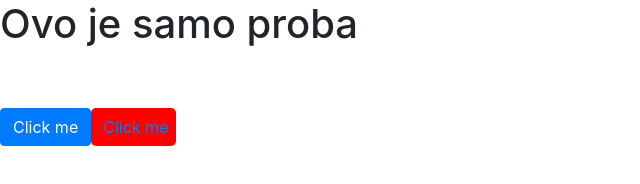
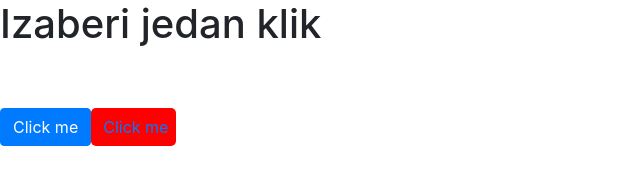
Before and after one commit to StankovicMarko333/Hello, a plain HTML site: page index.html in a window 1280 px wide. Shown: the whole page, without its empty margins (0-640 px from the left). Drawn offline with nearby package versions, Linux system fonts and the light colour scheme.

Commit message:
Update index.html

```diff
--- a/index.html
+++ b/index.html
@@ -17,7 +17,7 @@
         <!--[if lt IE 7]>
             <p class="browsehappy">You are using an <strong>outdated</strong> browser. Please <a href="#">upgrade your browser</a> to improve your experience.</p>
         <![endif]-->
-        <h1 id="tekst">Ovo je samo proba</h1>
+        <h1 id="tekst">Izaberi jedan klik</h1>
         <div id="ceo">
              <button onclick="myFunction()" class="btn btn-primary">Click me</button>
             <div id="Prvi">
```
